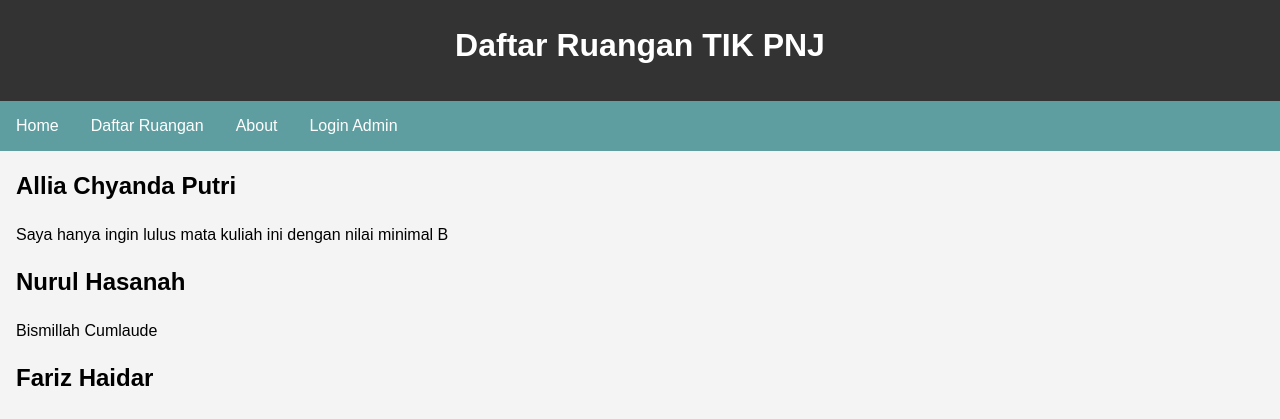
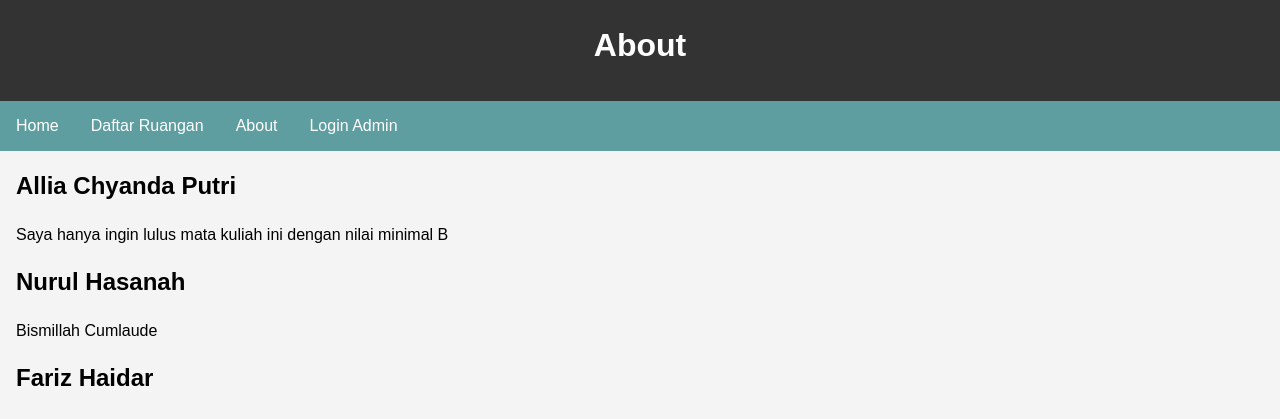
Before and after one commit to RioBithub/WEBPROLANJUT, a PHP site: page /about.php in a window 1280 px wide. Shown: the top 419 px of the page. Run offline with PHP 8.4, Linux system fonts and the light colour scheme.

Commit message:
change title and header name

```diff
--- a/about.php
+++ b/about.php
@@ -7,7 +7,7 @@ include 'connection.php';
 <html lang="id">
 <head>
     <meta charset="UTF-8">
-    <title>Jadwal Penggunaan Ruangan TIK PNJ</title>
+    <title> About </title>
     <link rel="stylesheet" href="styles.css">
     <style>
         .ruangan-group {
@@ -88,7 +88,7 @@ include 'connection.php';
 </head>
 <body>
     <header>
-        <h1 align="center">Daftar Ruangan TIK PNJ</h1>
+        <h1 align="center"> About </h1>
     </header>
     <div class="nav-container">
         <ul class="nav-list">
```
